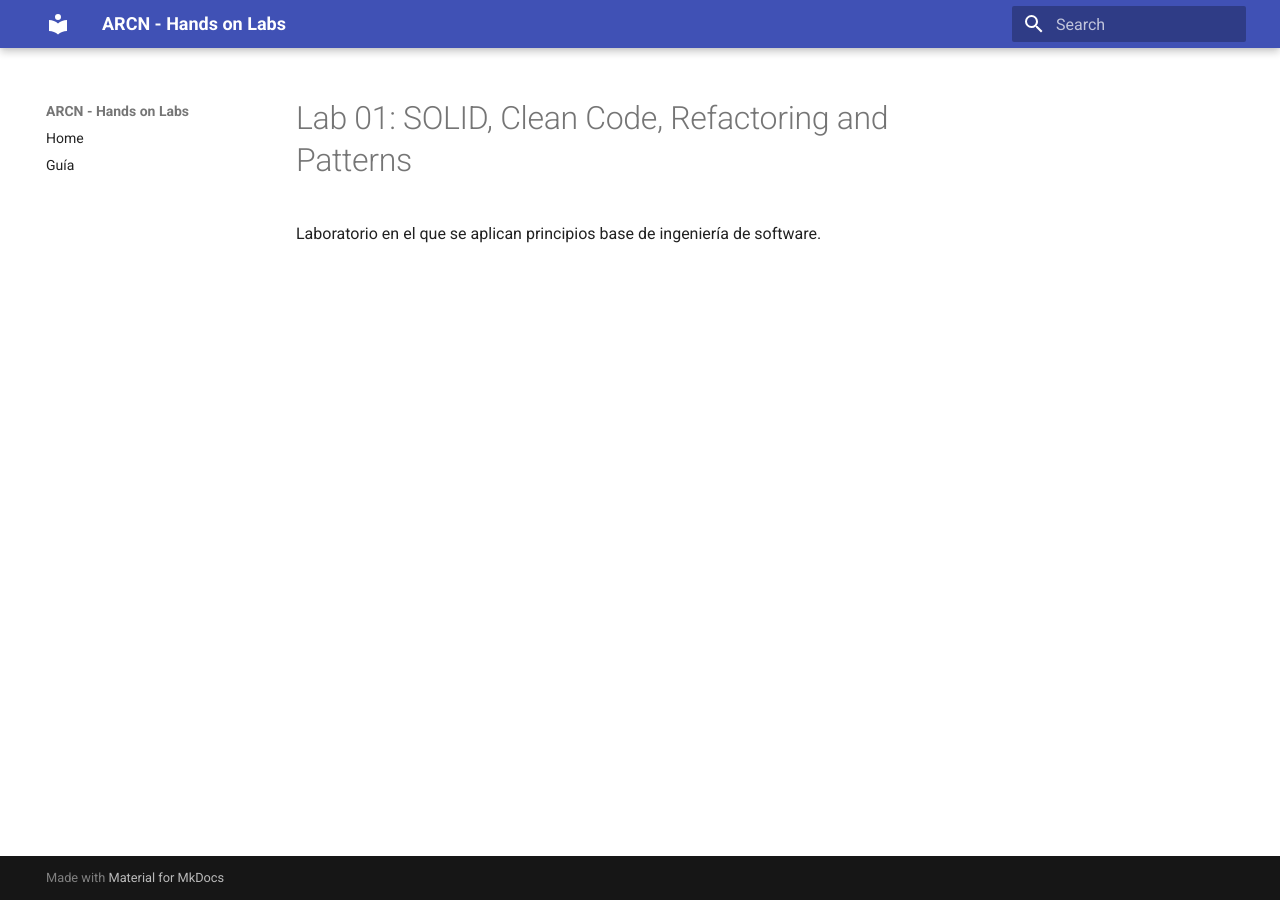
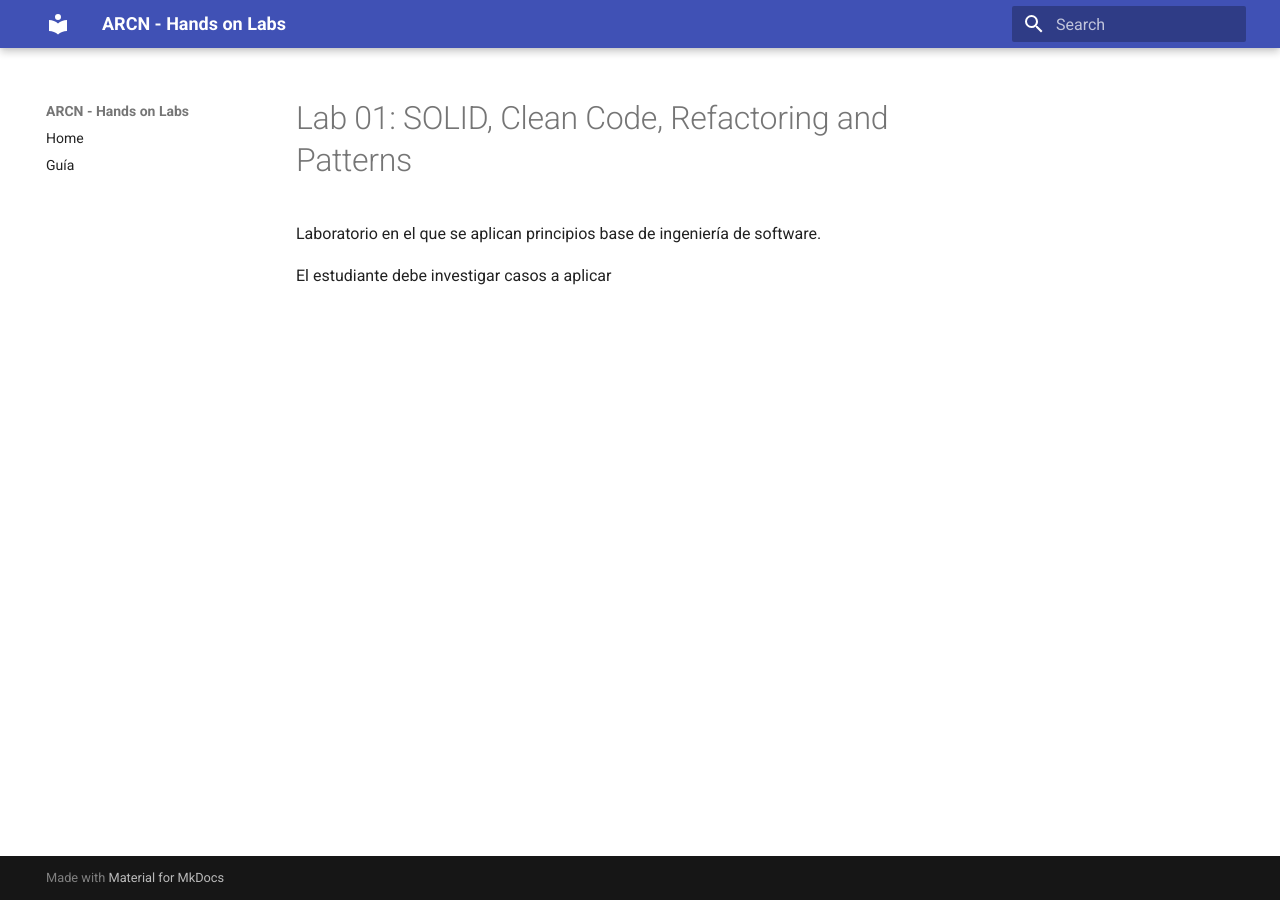
Before and after one commit to ECI-ARCN/Labs, an MkDocs documentation site: the page built from docs/solid.md, in a window 1280 px wide. Built offline with MkDocs 1.6.1 and Material for MkDocs 9.7.7, drawn with Linux system fonts in a browser that asks for light colours.

Commit message:
Ajusto texto

```diff
--- a/docs/solid.md
+++ b/docs/solid.md
@@ -1,3 +1,5 @@
 # Lab 01: SOLID, Clean Code, Refactoring and Patterns
 
 Laboratorio en el que se aplican principios base de ingeniería de software.
+
+El estudiante debe investigar casos a aplicar
```
